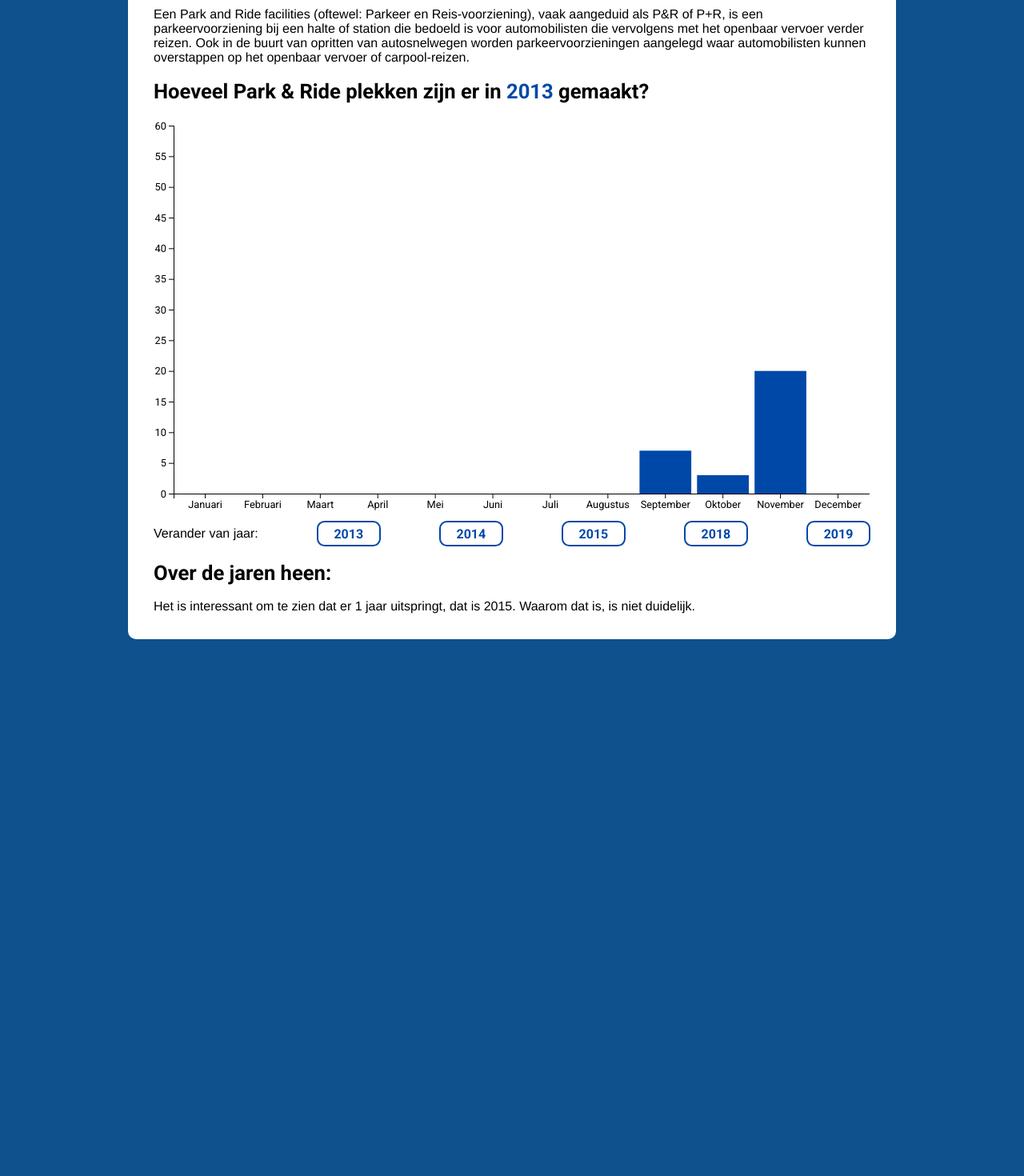
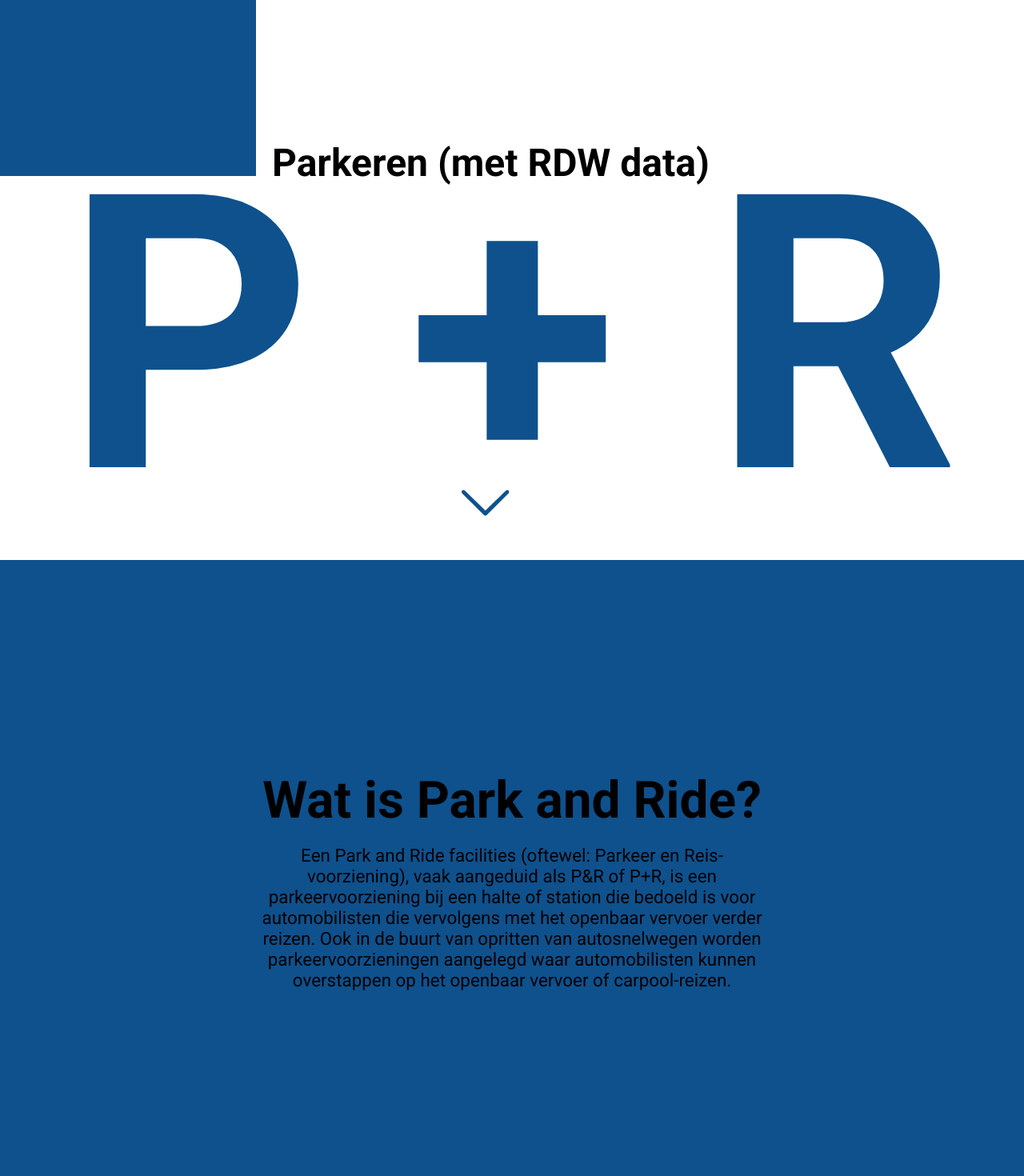
Before and after one commit to HappyPantss/human-centered-design-2021, a Vue app: page / in a window 1280 px wide. Shown: the part 100-1570 px from the top of the page at 80% size. Before the commit the page ends 928 px from the top, so only its background shows below. Built offline with nearby package versions, Linux system fonts and the light colour scheme.

Commit message:
Resit updates, style changes

```diff
--- a/src/App.vue
+++ b/src/App.vue
@@ -26,12 +26,5 @@ export default {
   -webkit-font-smoothing: antialiased;
   -moz-osx-font-smoothing: grayscale;
   color: black;
-  max-width: 60rem;
-  height: 58rem;
-  display: flex;
-  justify-content: space-between;
-  align-items: center;
-  background-color: #0e518d;
-  border-radius: 2.5%;
 }
 </style>
--- a/src/components/BarChart.vue
+++ b/src/components/BarChart.vue
@@ -276,7 +276,7 @@ export default {
 @import url("https://fonts.googleapis.com/css2?family=Roboto:wght@400;700&display=swap");
 
 rect.bar {
-  fill: #0048a8;
+  fill: #1dbbd8;
 }
 
 .buttonYear {
@@ -293,26 +293,26 @@ input {
   font-family: "Roboto", sans-serif;
   font-weight: 700;
   font-size: 1rem;
-  color: #0048a8;
-  border: 2px solid #0048a8;
+  color: black;
+  border: 2px solid #1dbbd8;
   border-radius: 0.6rem;
   outline: none;
 }
 
 input:hover {
-  background-color: #0048a8;
+  background-color: #1dbbd8;
   color: white;
   border: none;
-  border: 2px solid #0048a8;
+  border: 2px solid #1dbbd8;
   border-radius: 0.6rem;
 }
 
 input:active {
-  background-color: #3b86e7;
+  background-color: #95dbe7;
 }
 
 span {
-  color: #0048a8;
+  color: #1dbbd8;
 }
 
 .tick text {
--- a/src/components/Main.vue
+++ b/src/components/Main.vue
@@ -1,12 +1,17 @@
 <template>
-  <div class="container">
-    <!-- <div class="one">
-    <div class="corner"></div>
-    <h1>Parkeren</h1>
+  <div class="spacer">
+    <div class="corner">
+      <div class="logo"></div>
+      <h1>Parkeren (met RDW data)</h1>
+    </div>
     <h1 class="title">P + R</h1>
-  </div> -->
-    <div class="two">
-      <!-- I have used the project of @lars-ruijs to see how he managed to transfer the data in the visualisation -->
+  </div>
+
+    <div class="wrap">
+      <img src="../assets/arrow.svg" id="arrow" class="bounce" />
+    </div>
+  <div class="stage">
+    <!-- I have used the project of @lars-ruijs to see how he managed to transfer the data in the visualisation -->
       <h2>Wat is Park and Ride?</h2>
       <br />
       <p>
@@ -17,15 +22,39 @@
         autosnelwegen worden parkeervoorzieningen aangelegd waar automobilisten
         kunnen overstappen op het openbaar vervoer of carpool-reizen.
       </p>
-      <br />
+  </div>
+  <div class="stage">
       <BarChart />
-      <br />
-      <h2>Over de jaren heen:</h2><br>
-      <p>
-        Het is interessant om te zien dat er 1 jaar uitspringt, dat is 2015.
-        Waarom dat is, is niet duidelijk.
+  </div>
+  <div class="stage">
+      <h2>Over de jaren heen:</h2>
+      <p class="information">
+        Parkeerders op herkomst-P+R-terreinen leveren relatief veel bespaarde
+        autokilometers en spitsmijdingen op. Op dit soort P+R-terreinen
+        vervolgt, op werkdagen, vrijwel iedereen (95%) de reis met de trein. Een
+        groot deel daarvan reist in de spits. 80% reist in de ochtendspits heen
+        en 90% in de middagspits terug. Dit leidt tot ruim 1,5 spitsmijdingen
+        per parkeerder (ochtend- en/of avondspits) op een groot deel van de
+        totale route. Omdat forensen die een P+R-terrein gebruiken een gemiddeld
+        grote woon-werkafstand hebben (ongeveer 45 km), worden hiermee ook
+        relatief veel autokilometers en de daarmee gepaarde emissies bespaard.
       </p>
-    </div>
+      <p class="information">
+        Mensen die een bestemmings-P+R gebruiken, maken een groot deel van de
+        reis nog steeds per auto (bij woon-werkverkeer meestal vaak in de spits)
+        en zullen op het hoofdwegennet daarom geen spitsmijdingen realiseren,
+        maar wel op het laatste deel van de reis (veelal in binnensteden). Als
+        we hiervoor een halve spitsmijding per parkeerder rekenen dan komen we
+        voor een gemiddeld P+R-terrein (herkomst en/of bestemming) op een
+        vuistregel van ongeveer 1 spitsmijding per parkeerder per dag.
+      </p>
+      <p class="information">
+        Een onbedoeld effect van P+R-locaties is dat ze autoverkeer kunnen
+        aanmoedigen. Een ander (onbedoeld) effect is dat herkomst-P+R-locaties
+        kunnen worden gebruikt als een bestemmings-P+R (en andersom). Dit kan
+        ertoe leiden dat het verkeer minder dan gepland afneemt (of zelfs iets
+        toeneemt) op wegcorridors die de P+R-locaties juist moesten ontzien.
+      </p>
   </div>
 </template>
 
@@ -56,40 +85,129 @@ body {
   background-color: #0e518d;
 }
 
-.container {
-  background-color: white;
-  border-radius: 10px;
-  padding: 1rem;
+.spacer {
+  width: 100%;
+  height: 100vh;
+  background: white;
+  display: flex;
+  justify-content: center;
+  align-items: center;
+}
+
+.stage {
+  width: 50%;
+  height: 100vh;
+  background-color: #0e518d;
+  display: flex;
+  flex-flow: column;
+  justify-content: center;
+  align-items: center;
+  margin: 0 auto;
+  text-align: center;
 }
 
 .one {
-  position: absolute;
-  width: 100vw;
-  height: 100vh;
+  background-color: white;
+  padding: 2rem;
+  border-radius: 2rem;
+  width: 50%;
   top: 0;
   left: 0;
 }
 
 .corner {
+  top: 0;
+  left: 0;
+  position: absolute;
+  display: flex;
+}
+
+.corner h1 {
+  font-family: "Roboto", sans-serif;
+  text-align: center;
+  font-size: 3rem;
+  align-self: flex-end;
+  margin-bottom: -12px;
+  margin-left: 20px;
+}
+
+.logo {
   background-color: #0e518d;
   height: 20rem;
   width: 20rem;
 }
 
-h1 {
-  font-family: "Roboto", sans-serif;
-  text-align: center;
-  font-size: 5rem;
-}
-
 h1.title {
   font-family: "Roboto", sans-serif;
   text-align: center;
-  font-size: 18rem;
+  color: #0e518d;
+  font-size: 30rem;
+  margin-top: 15rem;
 }
 
-h2 {
+.stage h2 {
   font-family: "Roboto", sans-serif;
-  font-size: 1.6rem;
+  font-size: 4rem;
+}
+
+.stage p {
+  font-family: "Roboto", sans-serif;
+  font-size: 1.4rem;
+}
+
+.information {
+  padding-bottom: 0.5rem;
+}
+
+.wrap {
+    height: 100%;
+    width: 100%;
+    text-align: center;
+}
+
+div img {
+    height: 40px;
+    margin: 0 auto;
+    margin-left: -4rem;
+}
+
+.wrap img {
+    line-height: 60px;
+    position: absolute;
+    bottom: 50px;
+}
+
+.bounce {
+    animation-iteration-count: infinite;
+    animation-duration: 1.5s;
+    animation: bounce 3.6s ease infinite;
+    transform-origin: 50% 50%;
+}
+
+@keyframes bounce {
+    0% {
+        transform: translateY(0);
+    }
+    5.55556% {
+        transform: translateY(0);
+    }
+    11.11111% {
+        transform: translateY(0);
+    }
+    22.22222% {
+        transform: translateY(-15px);
+    }
+    27.77778% {
+        transform: translateY(0);
+    }
+    33.33333% {
+        transform: translateY(-15px);
+    }
+    44.44444% {
+        transform: translateY(0);
+    }
+    100% {
+        transform: translateY(0);
+    }
 }
 </style>
```
Also changed, not shown: src/helpers/GSAP/index.js (added, +26 -0 lines), src/assets/arrow.svg (added).
